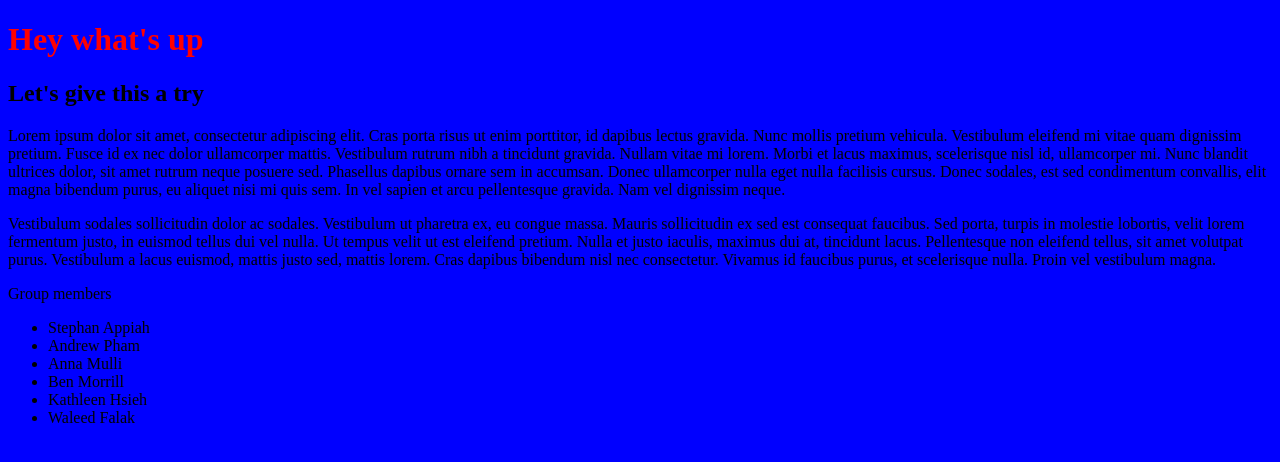
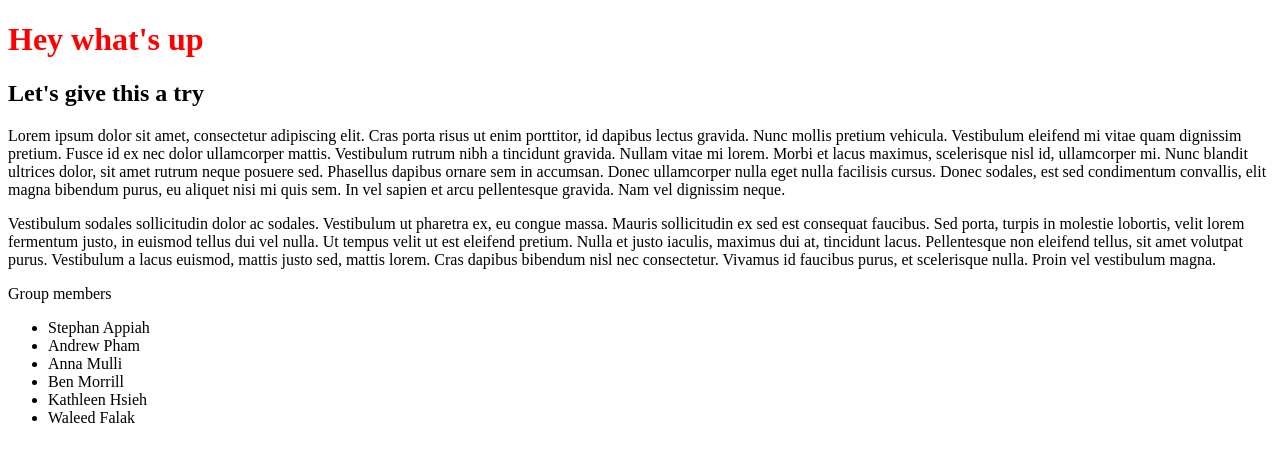
Before and after one commit to benmorrill/benmorrill.github.io, a PHP site: page / in a window 1280 px wide. Shown: the top 462 px of the page. Run offline with PHP 8.4, Linux system fonts and the light colour scheme.

Commit message:
Updating my style

```diff
--- a/my-style.css
+++ b/my-style.css
@@ -1,8 +1,14 @@
 body
 {
-	background-color: blue
+	background-color: white
 }
 
 {
-	font-family: "Georgia"; font-size 18px
+	font-family: "Georgia"; font-size 24px
 }
+
+{
+	border: 4px solid blue;
+	height: 100px;
+	width: 200px;
+}
```
